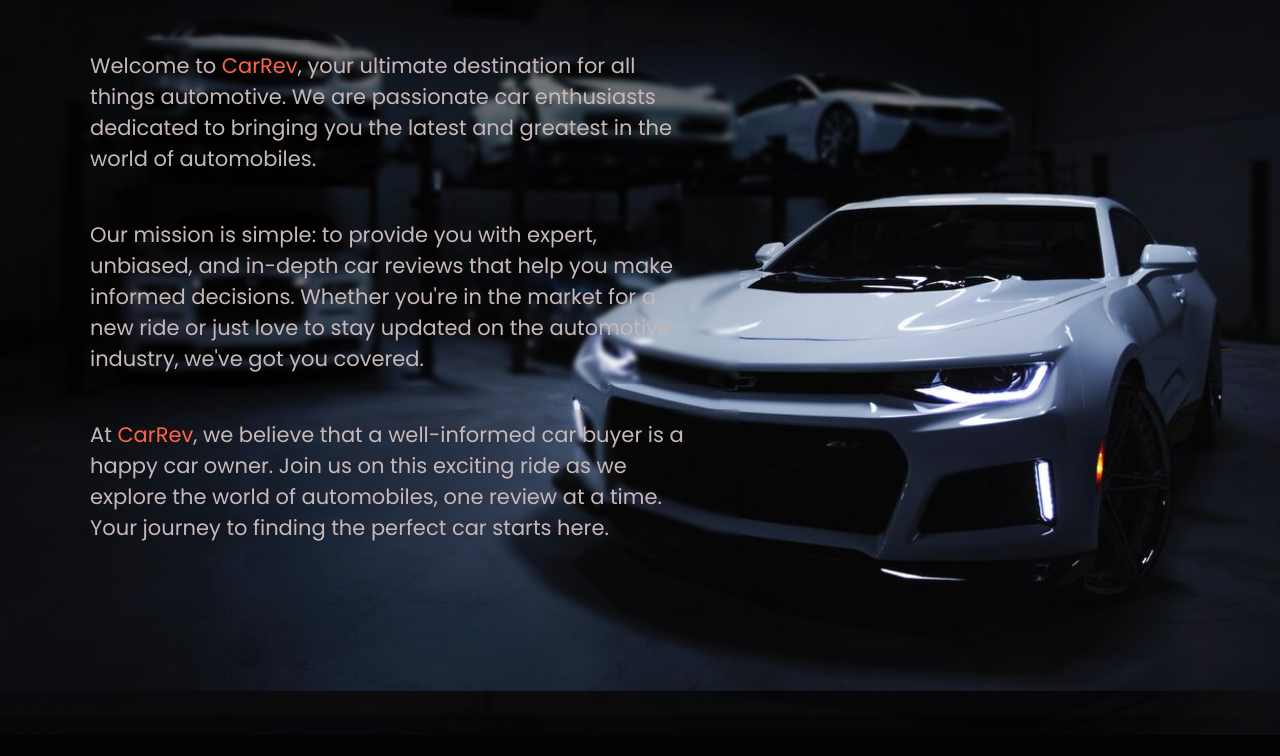
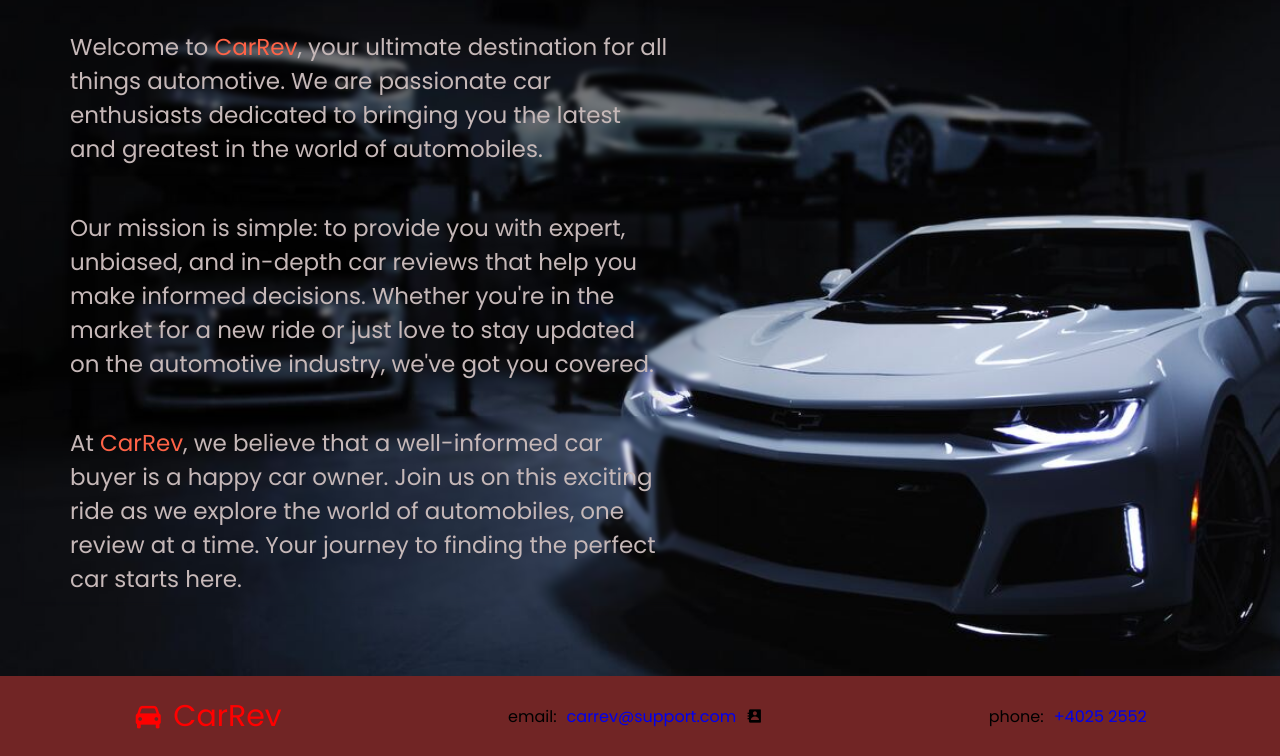
Before and after one commit to adrianbetea/CarRev, a PHP site: page /admin_page.php in a window 1280 px wide. Shown: the part 65-821 px from the top of the page. Before the commit the page ends 800 px from the top, so only its background shows below. Run offline with PHP 8.4, Linux system fonts and the light colour scheme; the visitor is signed in with stand-in values (Sample User, id 1).

Commit message:
add about page

```diff
--- a/admin_page.php
+++ b/admin_page.php
@@ -27,6 +27,7 @@ if (!isset($_SESSION['admin_name'])) {
 
 <body>
 
+    <header>
         <nav class="top-nav">
             <ul>
                 <li>
@@ -42,9 +43,10 @@ if (!isset($_SESSION['admin_name'])) {
 
             </ul>
         </nav>
+    </header>
 
-    <div class="container">
-        <div class="container">
+    <main>
+        <div class="about-container">
             <div class="welcome abt">
                 <p>
                     Welcome to <span>CarRev</span>, your ultimate destination for all things automotive.
@@ -69,10 +71,30 @@ if (!isset($_SESSION['admin_name'])) {
                 </p>
             </div>
 
-
         </div>
 
-    </div>
+    </main>
+
+    <br><br>
+
+    <footer>
+        <span>
+            <i class='bx bxs-car logo'></i>
+            <span class="logo">CarRev</span>
+        </span>
+        <span>
+            <p>email: </p>
+            <a href="mailto:carrev@support.com">carrev@support.com</a>
+            <i class='bx bxs-contact contact'></i>
+        </span>
+
+        <span>
+            <p>phone: </p>
+            <a href="tel:+4025 2552">+4025 2552</a>
+        </span>
+
+    </footer>
+
 </body>
 
 </html>
--- a/login_form.php
+++ b/login_form.php
@@ -4,11 +4,8 @@
 session_start();
 
 if (isset($_POST['submit'])) {
-    $username = mysqli_real_escape_string($conn, $_POST['username']);
     $email = mysqli_real_escape_string($conn, $_POST['email']);
     $password = md5($_POST['password']);
-    $cpassword = md5($_POST['cpassword']);
-    $user_type = $_POST['user_type'];
 
     $select = " SELECT * FROM users WHERE email = '$email' && password = '$password' ";
 
--- a/style/style.css
+++ b/style/style.css
@@ -56,7 +56,7 @@
   background: tomato;
 }
 
-.container {
+.about-container {
   min-height: 500px;
   display: grid;
   align-items: center;
@@ -64,18 +64,18 @@
   padding-bottom: 20px;
 }
 
-.container .abt {
+.about-container .abt {
   width: 700px;
   backdrop-filter: blur(2px);
 }
 
-.container .abt p {
-  font-size: 21px;
+.about-container .abt p {
+  font-size: 23px;
   margin: 10px 50px 10px 50px;
   color: rgb(198, 184, 184);
 }
 
-.container .abt p span {
+.about-container .abt p span {
   color: tomato;
 }
 
@@ -151,3 +151,28 @@
   font-size: 20px;
   padding: 10px;
 }
+
+footer {
+  background-color: #712525;
+  width: 100%;
+  height: 80px;
+  display: flex;
+  flex-direction: row;
+  padding: 10px 20px;
+  justify-content: space-around;
+}
+
+footer span {
+  display: flex;
+  align-items: center;
+  gap: 10px;
+}
+
+footer span .logo {
+  font-size: 30px;
+  color: red;
+}
+
+footer span a:hover {
+  color: #d31c1c;
+}
```
Also changed, not shown: user_page.php (+26 -2 lines), view_cars_admin.php (added), view_cars_user.php (added). Lines whose indentation alone changed are shown as unchanged.
